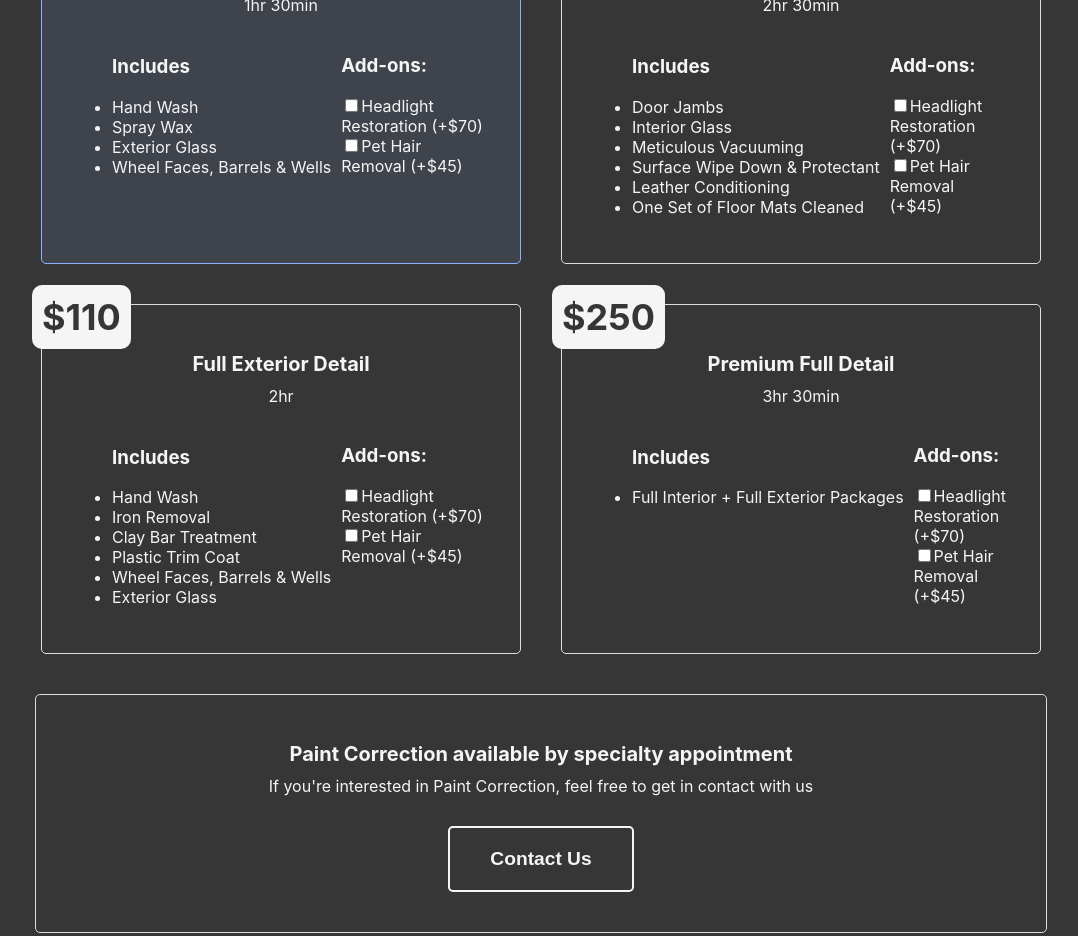
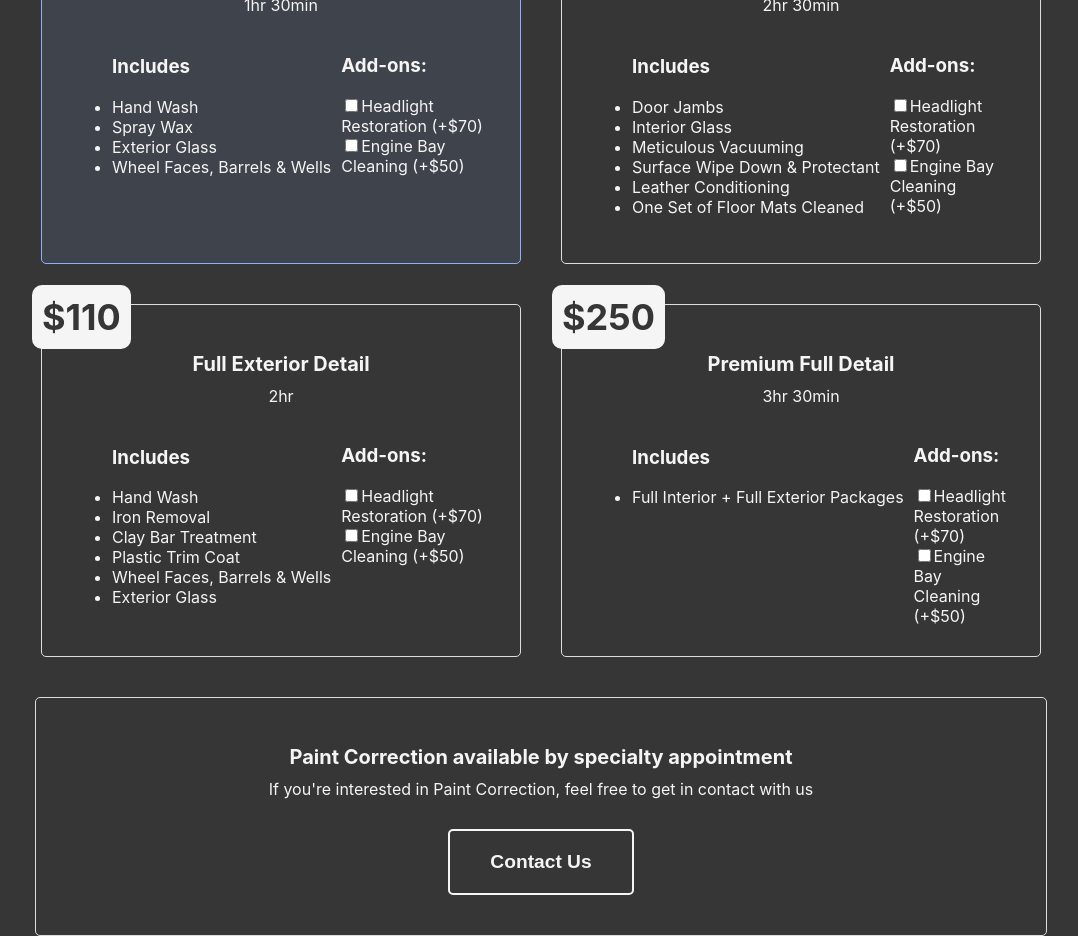
Before and after one commit to SKCDetailing/react-website, a React (Create React App) app: page / in a window 1280 px wide. Shown: the part 1380-2316 px from the top of the page, without its empty margins (99-1177 px from the left). Built offline with nearby package versions, Linux system fonts and the light colour scheme.

Commit message:
changed addons pethair->engine bay

```diff
--- a/src/components/skc.js
+++ b/src/components/skc.js
@@ -36,8 +36,8 @@ const SKC = () => {
             },
             {
               id: 'pet-hair-removal',
-              title: 'Pet Hair Removal',
-              price: 45,
+              title: 'Engine Bay Cleaning',
+              price: 50,
             },
             // ... other add-ons
           ],
@@ -66,8 +66,8 @@ const SKC = () => {
             },
             {
               id: 'pet-hair-removal',
-              title: 'Pet Hair Removal',
-              price: 45,
+              title: 'Engine Bay Cleaning',
+              price: 50,
             },
             // ... other add-ons
           ],
@@ -96,8 +96,8 @@ const SKC = () => {
             },
             {
               id: 'pet-hair-removal',
-              title: 'Pet Hair Removal',
-              price: 45,
+              title: 'Engine Bay Cleaning',
+              price: 50,
             },
             // ... other add-ons
           ],
@@ -122,8 +122,8 @@ const SKC = () => {
             },
             {
               id: 'pet-hair-removal',
-              title: 'Pet Hair Removal',
-              price: 45,
+              title: 'Engine Bay Cleaning',
+              price: 50,
             },
             // ... other add-ons
           ],
@@ -162,8 +162,8 @@ const SKC = () => {
             },
             {
               id: 'pet-hair-removal',
-              title: 'Pet Hair Removal',
-              price: 45,
+              title: 'Engine Bay Cleaning',
+              price: 50,
             },
             // ... other add-ons
           ],
@@ -192,8 +192,8 @@ const SKC = () => {
             },
             {
               id: 'pet-hair-removal',
-              title: 'Pet Hair Removal',
-              price: 45,
+              title: 'Engine Bay Cleaning',
+              price: 50,
             },
             // ... other add-ons
           ],
@@ -222,8 +222,8 @@ const SKC = () => {
             },
             {
               id: 'pet-hair-removal',
-              title: 'Pet Hair Removal',
-              price: 45,
+              title: 'Engine Bay Cleaning',
+              price: 50,
             },
             // ... other add-ons
           ],
@@ -248,8 +248,8 @@ const SKC = () => {
             },
             {
               id: 'pet-hair-removal',
-              title: 'Pet Hair Removal',
-              price: 45,
+              title: 'Engine Bay Cleaning',
+              price: 50,
             },
             // ... other add-ons
           ],
```
